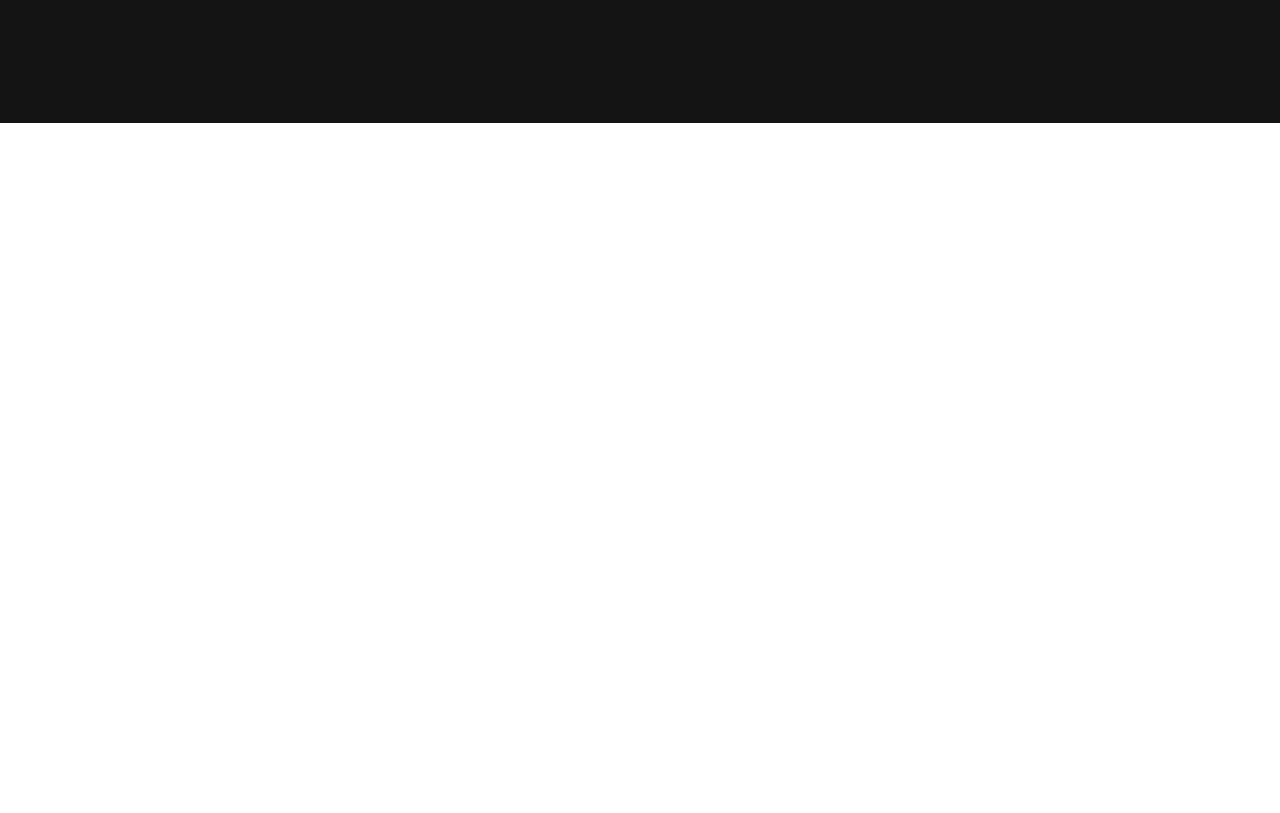
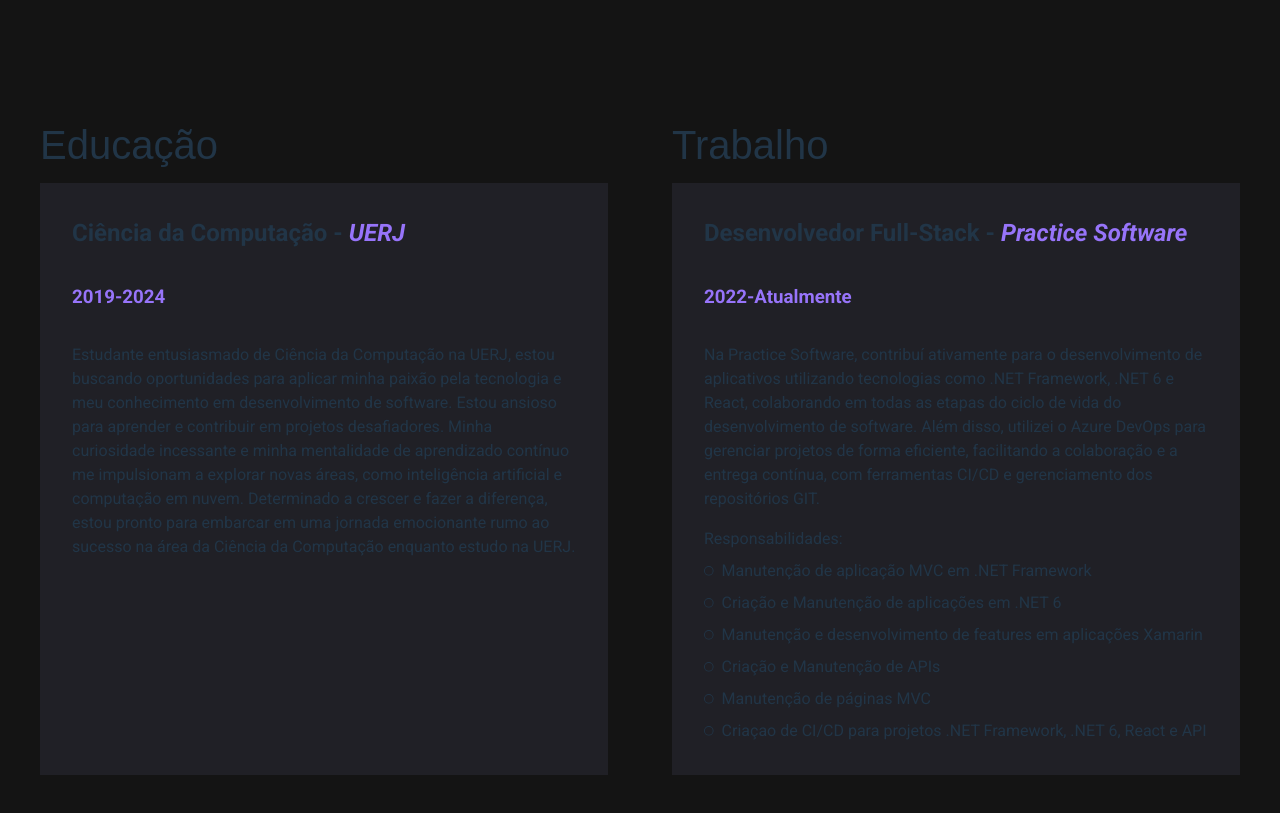
Before and after one commit to FelipeValentim/felipevalentim.github.io, a React (Vite) app: page / in a window 1280 px wide. Shown: the part 1940-2753 px from the top of the page. Before the commit the page ends 2063 px from the top, so only its background shows below. Built offline with nearby package versions, Linux system fonts and the light colour scheme; a web font is replaced by a local one.

Commit message:
experiencias

```diff
--- a/package.json
+++ b/package.json
@@ -12,6 +12,7 @@
   "dependencies": {
     "@fortawesome/fontawesome-svg-core": "^6.5.1",
     "@fortawesome/free-brands-svg-icons": "^6.5.1",
+    "@fortawesome/free-regular-svg-icons": "^6.5.1",
     "@fortawesome/free-solid-svg-icons": "^6.5.1",
     "@fortawesome/react-fontawesome": "^0.2.0",
     "lottie-react": "^2.4.0",
--- a/src/About.css
+++ b/src/About.css
@@ -60,6 +60,11 @@
   background-color: #202026;
   padding: 2rem;
   border-radius: 0.4rem;
+  transition: ease-in-out 0.3s all;
+}
+
+.services .services-items .service-item:hover {
+  box-shadow: -0.1rem 0 2rem #000000;
 }
 
 .services .services-items .service-item.web svg {
--- a/src/App.jsx
+++ b/src/App.jsx
@@ -2,6 +2,7 @@ import Header from "./NavBar";
 import "./App.css";
 import About from "./About";
 import Home from "./Home";
+import Experience from "./Experience";
 import { useLottie } from "lottie-react";
 import loading from "./loading.json";
 import React from "react";
@@ -30,6 +31,7 @@ function App() {
           <Header />
           <Home />
           <About />
+          <Experience />
         </div>
       )}
     </div>
--- /dev/null
+++ b/src/Experience.css
@@ -0,0 +1,45 @@
+.experience {
+  display: grid;
+  grid-template-columns: 1fr 1fr;
+  gap: 4rem;
+  margin-bottom: 20rem;
+}
+
+.experience > div {
+  display: flex;
+  flex-direction: column;
+}
+
+.experience .experience-section {
+  margin-top: 1rem;
+  display: flex;
+  flex-direction: column;
+  gap: 2rem;
+  padding: 2rem;
+  background-color: #202026;
+  height: 100%;
+}
+
+.experience .experience-section h2 span {
+  color: #9774fa;
+  font-style: italic;
+}
+
+.experience .experience-section h3 {
+  color: #9774fa;
+}
+
+.experience .experience-section .responsibilities {
+  margin-top: 1rem;
+}
+
+.experience .experience-section .responsibilities ul li {
+  display: flex;
+  align-items: center;
+  gap: 0.5rem;
+  margin-top: 0.5rem;
+}
+
+.experience .experience-section .responsibilities ul li svg {
+  font-size: 0.6rem;
+}
--- /dev/null
+++ b/src/Experience.jsx
@@ -0,0 +1,80 @@
+import { FontAwesomeIcon } from "@fortawesome/react-fontawesome";
+import "./Experience.css";
+import { faCircle } from "@fortawesome/free-regular-svg-icons";
+
+const Experience = () => {
+  return (
+    <div className="experience">
+      <div className="education">
+        <h1>Educação</h1>
+        <div className="experience-section">
+          <h2>
+            Ciência da Computação - <span>UERJ</span>
+          </h2>
+          <h3>2019-2024</h3>
+          <p>
+            Estudante entusiasmado de Ciência da Computação na UERJ, estou
+            buscando oportunidades para aplicar minha paixão pela tecnologia e
+            meu conhecimento em desenvolvimento de software. Estou ansioso para
+            aprender e contribuir em projetos desafiadores. Minha curiosidade
+            incessante e minha mentalidade de aprendizado contínuo me
+            impulsionam a explorar novas áreas, como inteligência artificial e
+            computação em nuvem. Determinado a crescer e fazer a diferença,
+            estou pronto para embarcar em uma jornada emocionante rumo ao
+            sucesso na área da Ciência da Computação enquanto estudo na UERJ.
+          </p>
+        </div>
+      </div>
+      <div className="work">
+        <h1>Trabalho</h1>
+        <div className="experience-section">
+          <h2>
+            Desenvolvedor Full-Stack - <span>Practice Software</span>
+          </h2>
+          <h3>2022-Atualmente</h3>
+          <p>
+            Na Practice Software, contribuí ativamente para o desenvolvimento de
+            aplicativos utilizando tecnologias como .NET Framework, .NET 6 e
+            React, colaborando em todas as etapas do ciclo de vida do
+            desenvolvimento de software. Além disso, utilizei o Azure DevOps
+            para gerenciar projetos de forma eficiente, facilitando a
+            colaboração e a entrega contínua, com ferramentas CI/CD e
+            gerenciamento dos repositórios GIT.
+            <div className="responsibilities">
+              Responsabilidades:
+              <ul>
+                <li>
+                  <FontAwesomeIcon icon={faCircle} /> Manutenção de aplicação
+                  MVC em .NET Framework
+                </li>
+                <li>
+                  <FontAwesomeIcon icon={faCircle} />
+                  Criação e Manutenção de aplicações em .NET 6
+                </li>
+                <li>
+                  <FontAwesomeIcon icon={faCircle} />
+                  Manutenção e desenvolvimento de features em aplicações Xamarin
+                </li>
+                <li>
+                  <FontAwesomeIcon icon={faCircle} />
+                  Criação e Manutenção de APIs
+                </li>
+                <li>
+                  <FontAwesomeIcon icon={faCircle} />
+                  Manutenção de páginas MVC
+                </li>
+                <li>
+                  <FontAwesomeIcon icon={faCircle} />
+                  Criaçao de CI/CD para projetos .NET Framework, .NET 6, React e
+                  API
+                </li>
+              </ul>
+            </div>
+          </p>
+        </div>
+      </div>
+    </div>
+  );
+};
+
+export default Experience;
```
Also changed, not shown: 1 other file (tests, documents, lock files or other folders).
